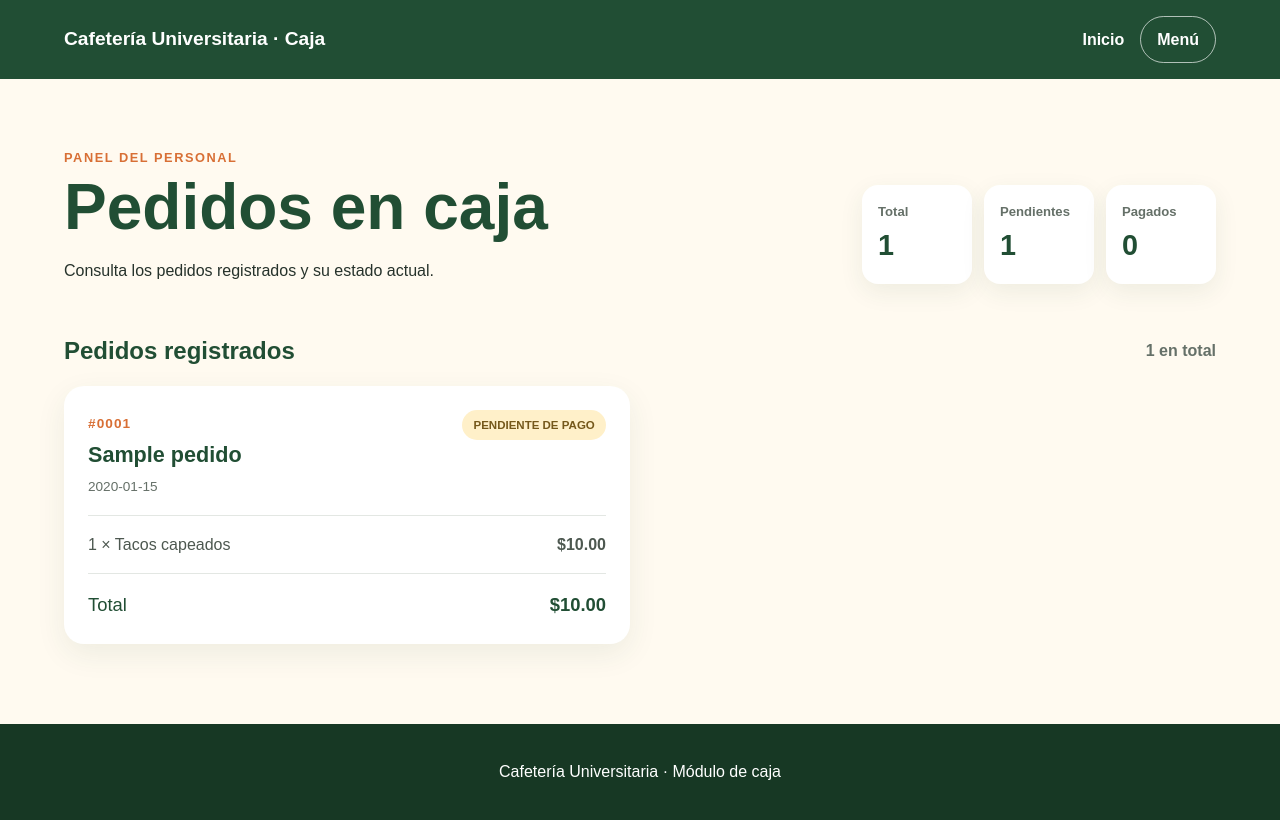
After one commit to MannyCTRLZ/Sistema-de-Gestion-de-Pedidos, a Flask app: page /caja in a window 1280 px wide. The commit adds this page. Run offline with Flask 3, Linux system fonts and the light colour scheme; data comes from the database, SQL or seed files in the repository; tables that the repository leaves empty hold one stand-in row (values such as "Sample post").

Commit message:
Agrega interfaz inicial del modulo de caja

```diff
--- a/app.py
+++ b/app.py
@@ -3,6 +3,7 @@ from database import (
     crear_pedido,
     crear_tablas,
     insertar_productos_iniciales,
+    obtener_pedidos,
     obtener_productos,
 )
 
@@ -22,6 +23,19 @@ def inicio():
 def menu():
     productos = obtener_productos()
     return render_template("menu.html", productos=productos)
+
+
+@app.route("/caja")
+def caja():
+    pedidos = obtener_pedidos()
+    resumen = {
+        "total": len(pedidos),
+        "pendientes": sum(
+            pedido["estado"] == "PENDIENTE DE PAGO" for pedido in pedidos
+        ),
+        "pagados": sum(pedido["estado"] == "PAGADO" for pedido in pedidos),
+    }
+    return render_template("caja.html", pedidos=pedidos, resumen=resumen)
 
 
 @app.post("/api/pedidos")
--- a/database.py
+++ b/database.py
@@ -173,6 +173,52 @@ def obtener_productos():
     return [dict(producto) for producto in productos]
 
 
+def obtener_pedidos():
+    conexion = obtener_conexion()
+    filas = conexion.execute("""
+        SELECT
+            pedidos.id,
+            pedidos.numero_pedido,
+            pedidos.nombre_cliente,
+            pedidos.fecha,
+            pedidos.estado,
+            pedidos.total,
+            productos.nombre AS producto_nombre,
+            detalle_pedido.cantidad,
+            detalle_pedido.precio
+        FROM pedidos
+        LEFT JOIN detalle_pedido
+            ON detalle_pedido.pedido_id = pedidos.id
+        LEFT JOIN productos
+            ON productos.id = detalle_pedido.producto_id
+        ORDER BY pedidos.id DESC, detalle_pedido.id
+    """).fetchall()
+    conexion.close()
+
+    pedidos = {}
+    for fila in filas:
+        pedido_id = fila["id"]
+        if pedido_id not in pedidos:
+            pedidos[pedido_id] = {
+                "id": pedido_id,
+                "numero_pedido": fila["numero_pedido"],
+                "nombre_cliente": fila["nombre_cliente"],
+                "fecha": fila["fecha"],
+                "estado": fila["estado"],
+                "total": fila["total"],
+                "productos": [],
+            }
+
+        if fila["producto_nombre"] is not None:
+            pedidos[pedido_id]["productos"].append({
+                "nombre": fila["producto_nombre"],
+                "cantidad": fila["cantidad"],
+                "precio": fila["precio"],
+            })
+
+    return list(pedidos.values())
+
+
 def crear_pedido(nombre_cliente, productos):
     if not isinstance(nombre_cliente, str) or not nombre_cliente.strip():
         raise ValueError("Ingresa un nombre para el pedido.")
--- a/static/css/styles.css
+++ b/static/css/styles.css
@@ -647,6 +647,198 @@ a {
     padding: .8rem;
 }
 
+.pagina-caja {
+    width: min(1180px, 90%);
+    min-height: calc(100vh - 180px);
+    margin-inline: auto;
+    padding: 3.5rem 0 5rem;
+}
+
+.caja-presentacion {
+    display: grid;
+    grid-template-columns: 1fr auto;
+    gap: 2rem;
+    align-items: end;
+    margin-bottom: 3rem;
+}
+
+.caja-presentacion h1 {
+    margin: .25rem 0;
+    color: var(--verde);
+    font-size: clamp(2.5rem, 5vw, 4.5rem);
+    line-height: 1.1;
+}
+
+.caja-presentacion p {
+    margin-bottom: 0;
+}
+
+.caja-resumen {
+    display: grid;
+    grid-template-columns: repeat(3, minmax(110px, 1fr));
+    gap: .75rem;
+}
+
+.caja-resumen article {
+    min-width: 110px;
+    padding: 1rem;
+    border-radius: 1rem;
+    background: var(--blanco);
+    box-shadow: 0 8px 24px rgba(33, 78, 52, .08);
+}
+
+.caja-resumen span,
+.caja-resumen strong {
+    display: block;
+}
+
+.caja-resumen span {
+    color: #657068;
+    font-size: .82rem;
+    font-weight: 700;
+}
+
+.caja-resumen strong {
+    color: var(--verde);
+    font-size: 1.8rem;
+}
+
+.caja-lista-encabezado {
+    display: flex;
+    justify-content: space-between;
+    align-items: center;
+    gap: 1rem;
+    margin-bottom: 1rem;
+}
+
+.caja-lista-encabezado h2 {
+    margin: 0;
+    color: var(--verde);
+}
+
+.caja-lista-encabezado span {
+    color: #657068;
+    font-weight: 700;
+}
+
+.lista-pedidos {
+    display: grid;
+    grid-template-columns: repeat(2, minmax(0, 1fr));
+    gap: 1.25rem;
+}
+
+.pedido-caja {
+    display: flex;
+    flex-direction: column;
+    padding: 1.5rem;
+    border-radius: 1.25rem;
+    background: var(--blanco);
+    box-shadow: 0 10px 30px rgba(33, 78, 52, .08);
+}
+
+.pedido-caja-encabezado {
+    display: flex;
+    justify-content: space-between;
+    align-items: flex-start;
+    gap: 1rem;
+    padding-bottom: 1rem;
+    border-bottom: 1px solid #e3e7e3;
+}
+
+.pedido-numero {
+    color: var(--naranja);
+    font-size: .85rem;
+    font-weight: 800;
+    letter-spacing: .08em;
+}
+
+.pedido-caja h3 {
+    margin: .15rem 0 0;
+    color: var(--verde);
+    font-size: 1.35rem;
+}
+
+.pedido-caja time {
+    color: #657068;
+    font-size: .85rem;
+}
+
+.estado-pedido {
+    flex: none;
+    padding: .35rem .7rem;
+    border-radius: 999px;
+    font-size: .72rem;
+    font-weight: 800;
+    text-align: center;
+}
+
+.estado-pendiente {
+    color: #75581b;
+    background: #fff0c9;
+}
+
+.estado-pagado {
+    color: var(--verde);
+    background: var(--verde-claro);
+}
+
+.estado-cancelado {
+    color: #8a3028;
+    background: #f8dddd;
+}
+
+.estado-proceso {
+    color: #315678;
+    background: #e0edf8;
+}
+
+.pedido-caja-productos {
+    display: grid;
+    gap: .4rem;
+    padding: 1rem 0;
+}
+
+.pedido-caja-productos p,
+.pedido-caja-total {
+    display: flex;
+    justify-content: space-between;
+    gap: 1rem;
+    margin: 0;
+}
+
+.pedido-caja-productos p {
+    color: #4d5850;
+}
+
+.pedido-caja-total {
+    margin-top: auto;
+    padding-top: 1rem;
+    border-top: 1px solid #e3e7e3;
+    color: var(--verde);
+    font-size: 1.15rem;
+}
+
+.caja-vacia {
+    grid-column: 1 / -1;
+    padding: 4rem 2rem;
+    border-radius: 1.25rem;
+    background: var(--blanco);
+    text-align: center;
+}
+
+.caja-vacia span {
+    font-size: 3rem;
+}
+
+.caja-vacia h3 {
+    margin-bottom: .25rem;
+    color: var(--verde);
+}
+
+.caja-vacia p {
+    margin: 0;
+}
+
 .pie-pagina {
     padding: 2rem 5%;
     color: var(--blanco);
@@ -682,6 +874,15 @@ a {
     }
 
     .ventajas {
+        grid-template-columns: 1fr;
+    }
+
+    .caja-presentacion {
+        grid-template-columns: 1fr;
+        align-items: start;
+    }
+
+    .lista-pedidos {
         grid-template-columns: 1fr;
     }
 }
@@ -721,4 +922,13 @@ a {
     .pedido-acciones {
         grid-template-columns: 1fr;
     }
+
+    .caja-resumen {
+        width: 100%;
+        grid-template-columns: 1fr;
+    }
+
+    .pedido-caja-encabezado {
+        flex-direction: column;
+    }
 }
--- /dev/null
+++ b/templates/caja.html
@@ -0,0 +1,94 @@
+<!DOCTYPE html>
+<html lang="es">
+<head>
+    <meta charset="UTF-8">
+    <meta name="viewport" content="width=device-width, initial-scale=1.0">
+    <title>Caja | Cafetería Universitaria</title>
+    <link rel="stylesheet" href="{{ url_for('static', filename='css/styles.css') }}">
+</head>
+<body>
+    <header class="encabezado">
+        <a class="logo" href="{{ url_for('caja') }}">Cafetería Universitaria · Caja</a>
+        <div class="acciones-encabezado">
+            <a class="enlace-inicio" href="{{ url_for('inicio') }}">Inicio</a>
+            <a class="enlace-menu" href="{{ url_for('menu') }}">Menú</a>
+        </div>
+    </header>
+
+    <main class="pagina-caja">
+        <section class="caja-presentacion">
+            <div>
+                <p class="presentacion-etiqueta">Panel del personal</p>
+                <h1>Pedidos en caja</h1>
+                <p>Consulta los pedidos registrados y su estado actual.</p>
+            </div>
+            <div class="caja-resumen" aria-label="Resumen de pedidos">
+                <article>
+                    <span>Total</span>
+                    <strong>{{ resumen.total }}</strong>
+                </article>
+                <article>
+                    <span>Pendientes</span>
+                    <strong>{{ resumen.pendientes }}</strong>
+                </article>
+                <article>
+                    <span>Pagados</span>
+                    <strong>{{ resumen.pagados }}</strong>
+                </article>
+            </div>
+        </section>
+
+        <section aria-labelledby="titulo-lista-pedidos">
+            <div class="caja-lista-encabezado">
+                <h2 id="titulo-lista-pedidos">Pedidos registrados</h2>
+                <span>{{ pedidos|length }} en total</span>
+            </div>
+
+            <div class="lista-pedidos">
+                {% for pedido in pedidos %}
+                <article class="pedido-caja">
+                    <div class="pedido-caja-encabezado">
+                        <div>
+                            <span class="pedido-numero">#{{ "%04d"|format(pedido.numero_pedido) }}</span>
+                            <h3>{{ pedido.nombre_cliente }}</h3>
+                            <time>{{ pedido.fecha }}</time>
+                        </div>
+                        <span class="estado-pedido
+                            {% if pedido.estado == 'PENDIENTE DE PAGO' %}estado-pendiente
+                            {% elif pedido.estado == 'PAGADO' %}estado-pagado
+                            {% elif pedido.estado == 'CANCELADO' %}estado-cancelado
+                            {% else %}estado-proceso{% endif %}">
+                            {{ pedido.estado }}
+                        </span>
+                    </div>
+
+                    <div class="pedido-caja-productos">
+                        {% for producto in pedido.productos %}
+                        <p>
+                            <span>{{ producto.cantidad }} × {{ producto.nombre }}</span>
+                            <strong>${{ "%.2f"|format(producto.precio * producto.cantidad) }}</strong>
+                        </p>
+                        {% endfor %}
+                    </div>
+
+                    <div class="pedido-caja-total">
+                        <span>Total</span>
+                        <strong>${{ "%.2f"|format(pedido.total) }}</strong>
+                    </div>
+                </article>
+                {% else %}
+                <div class="caja-vacia">
+                    <span aria-hidden="true">🧾</span>
+                    <h3>No hay pedidos registrados</h3>
+                    <p>Los pedidos confirmados por los estudiantes aparecerán aquí.</p>
+                </div>
+                {% endfor %}
+            </div>
+        </section>
+    </main>
+
+    <footer class="pie-pagina">
+        <p>Cafetería Universitaria · Módulo de caja</p>
+    </footer>
+</body>
+</html>
```
Also changed, not shown: SPRINT_STATUS.md (+51 -47 lines).
